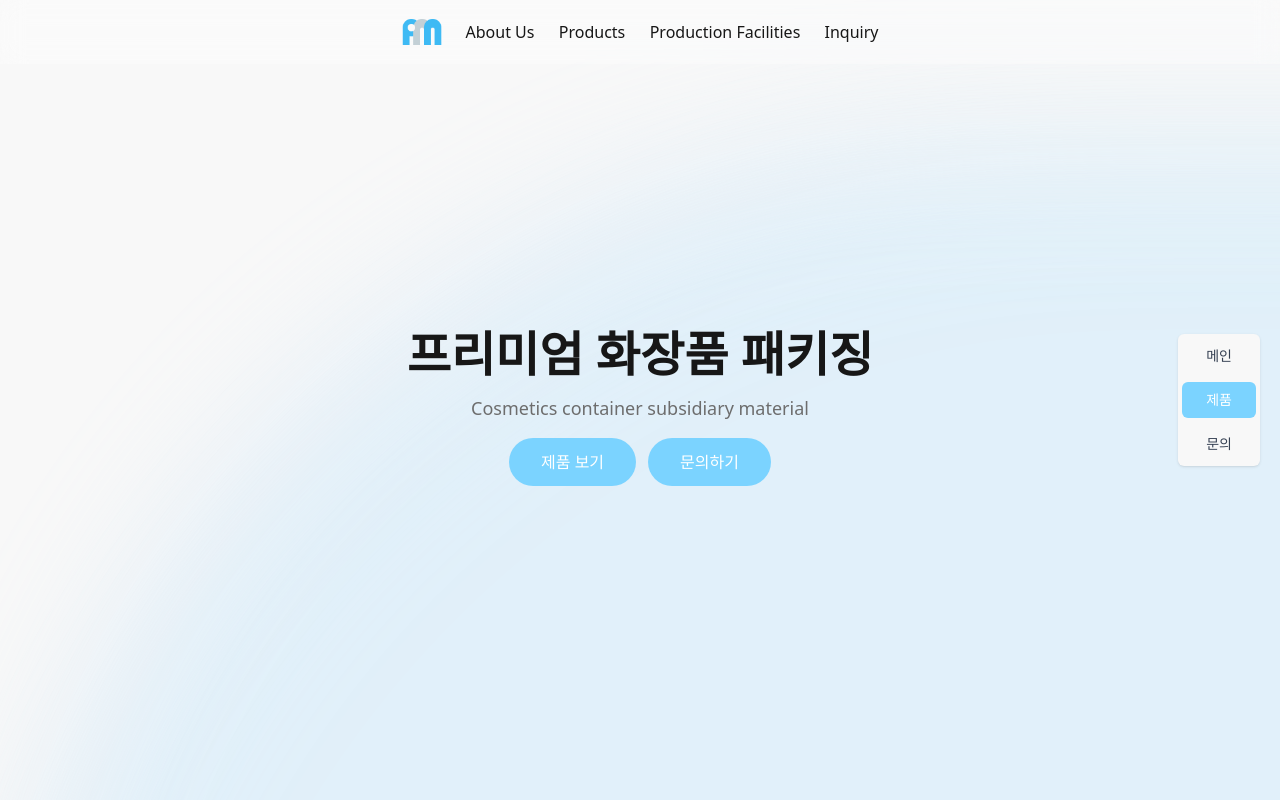
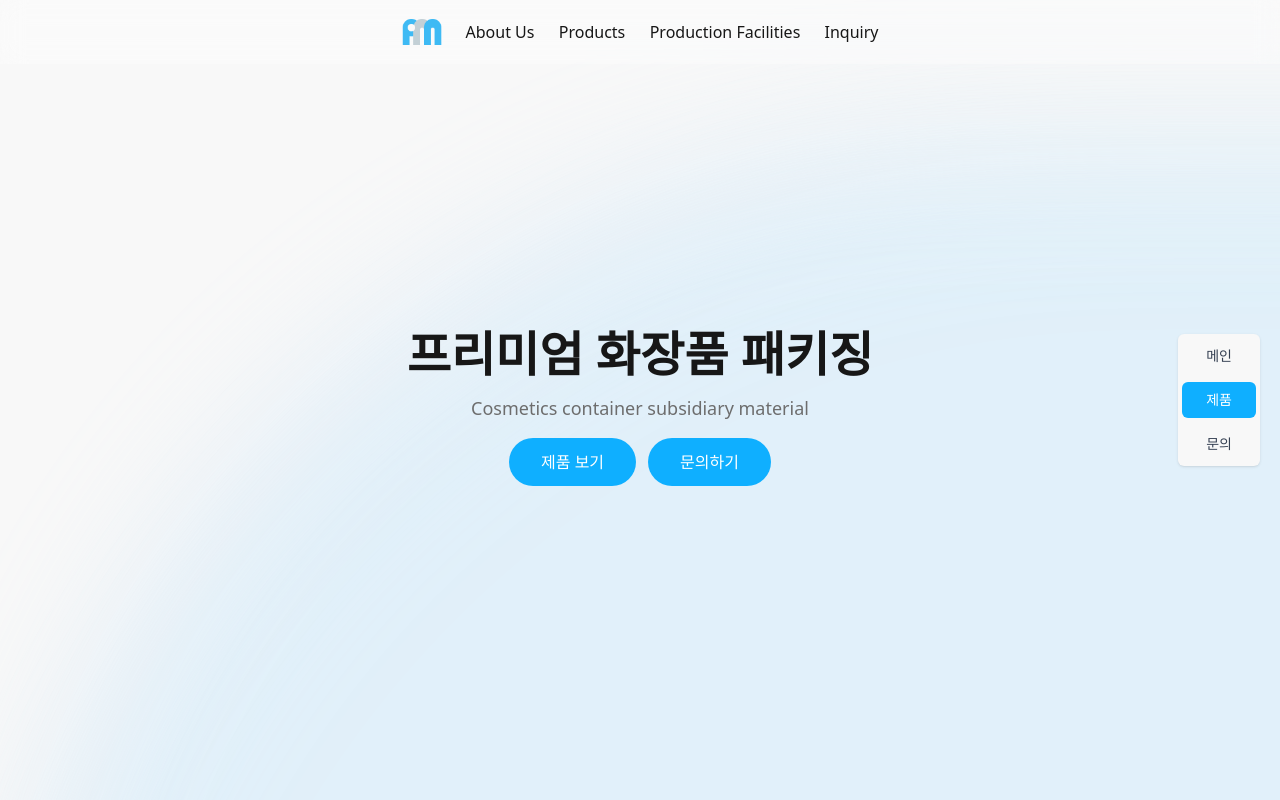
Before and after one commit to ph-mold/ph-mold-web, a Next.js app: page / in a window 1280 px wide. Shown: the top 800 px of the page. Built offline with nearby package versions, Linux system fonts and the light colour scheme.

Commit message:
[Update] 시그니처 색상 ㅂ변경

```diff
--- a/app/globals.css
+++ b/app/globals.css
@@ -7,10 +7,7 @@
     --pm-foreground: #171717;
     --pm-foreground2: #6d6d6d;
     --pm-reverseForground: #ffffff;
-    --pm-signature: #7bd3ff;
-    --pm-signature2: #ff7bd5;
-    --pm-signature3: #ffca7b;
-    --pm-signature4: #aeff7b;
+    --pm-signature: #0fafff;
   }
 }
 
@@ -21,9 +18,6 @@
   --color-foreground2: var(--pm-foreground2);
   --color-reverseForground: var(--pm-reverseForground);
   --color-signature: var(--pm-signature);
-  --color-signature2: var(--pm-signature2);
-  --color-signature3: var(--pm-signature3);
-  --color-signature4: var(--pm-signature4);
 }
 
 html {
```
